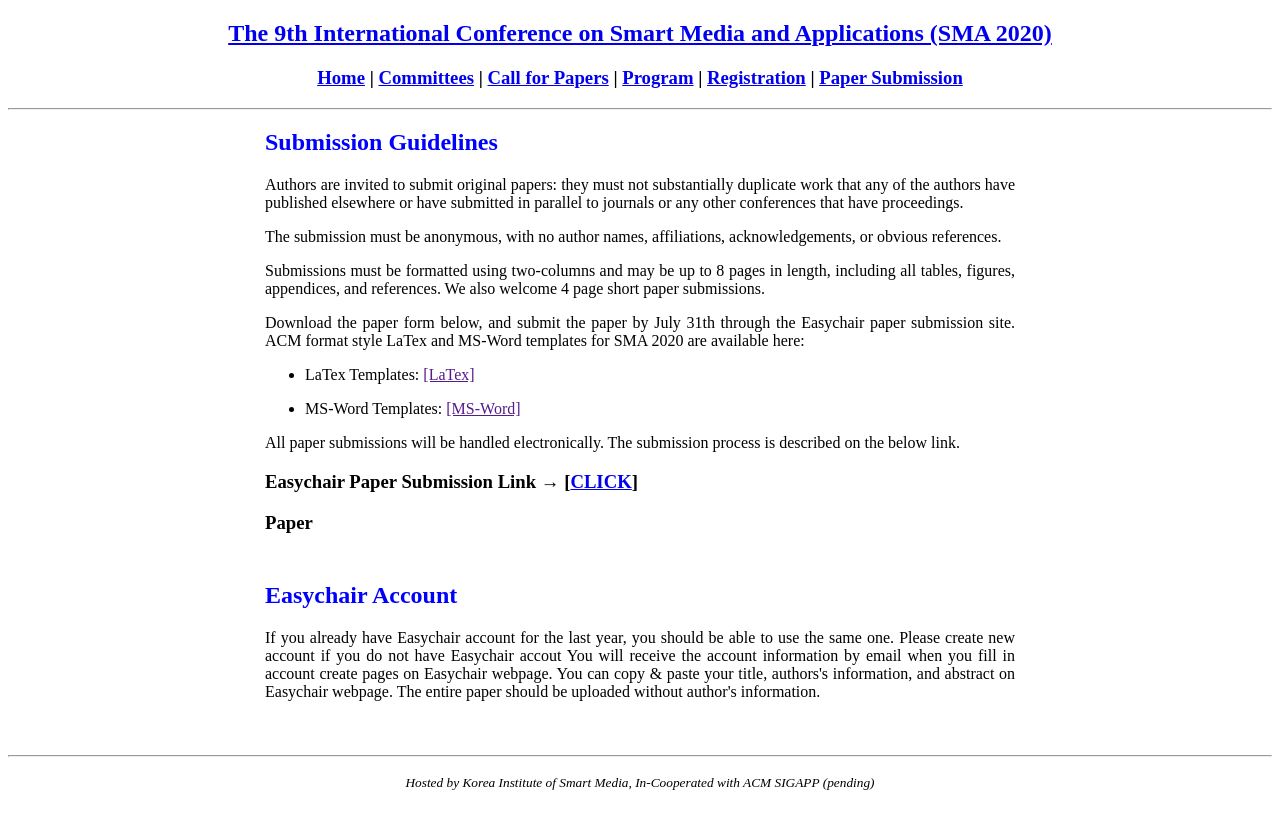
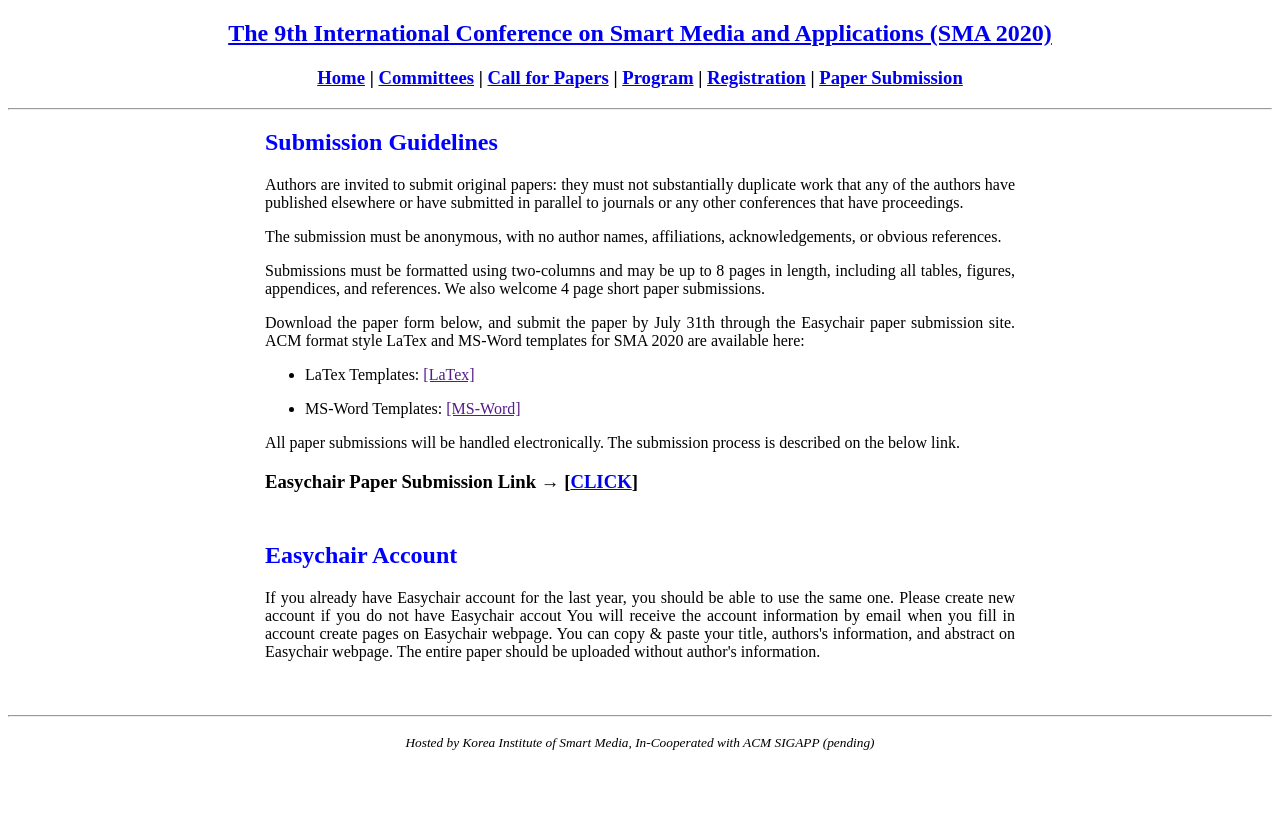
Before and after one commit to icea-conf/sma-2020.github.io, a Jekyll site: the page built from submission/index.html, in a window 1280 px wide. Shown: the top 829 px of the page. Built offline with Jekyll 4.4.1, drawn with Linux system fonts in a browser that asks for light colours.

Commit message:
Update index.html

```diff
--- a/submission/index.html
+++ b/submission/index.html
@@ -16,7 +16,6 @@ title: SMA 2020
                     </ul>
                     <p style="text-align: justify">All paper submissions will be handled electronically. The submission process is described on the below link.</p>
                     <h3>Easychair Paper Submission Link → [<a href="https://www.easychair.org/conferences/?conf=sma20200">CLICK</a>]</h3>
-               <h3>Paper </h3>
           </div>
 
           <div style="padding-top: 10px">
```
